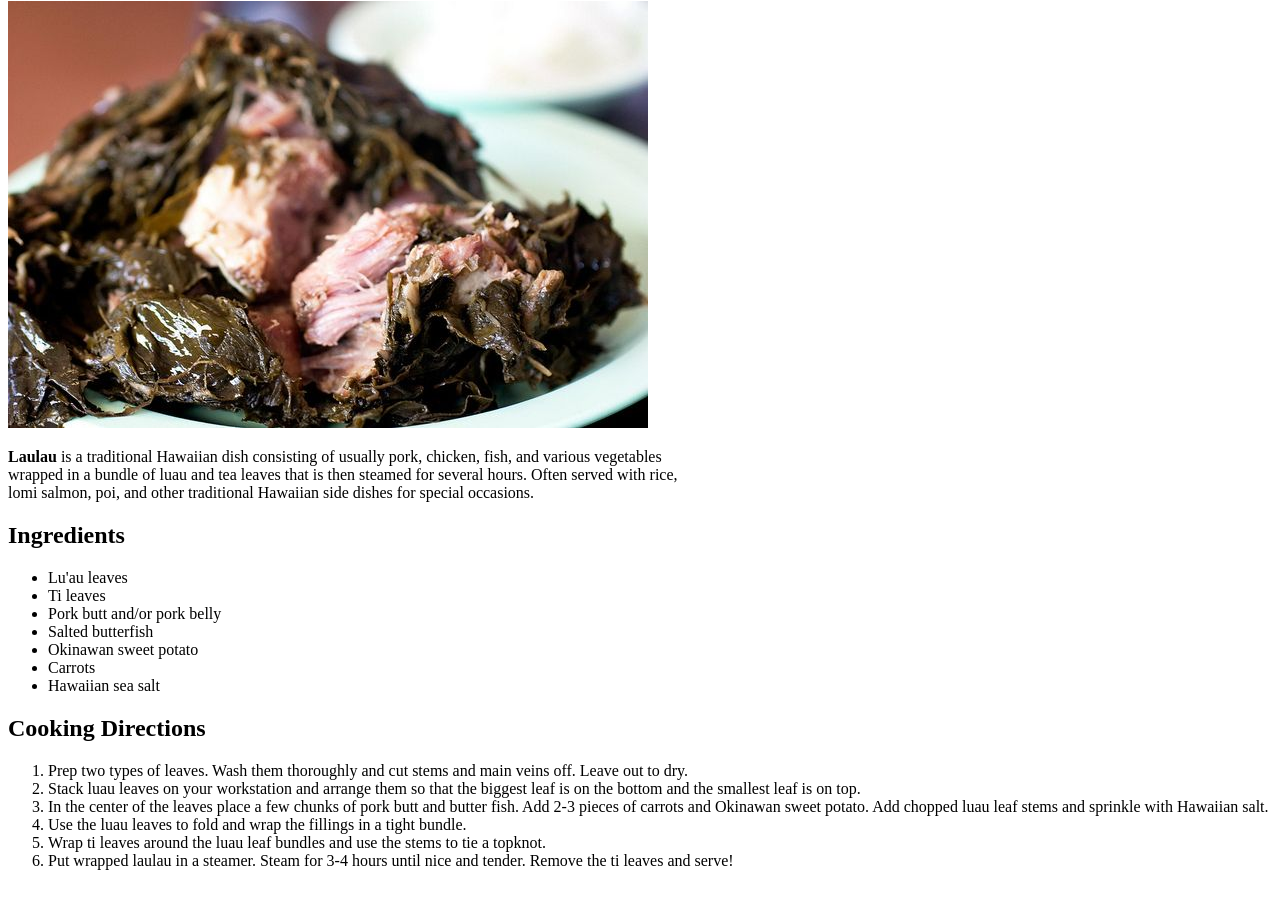
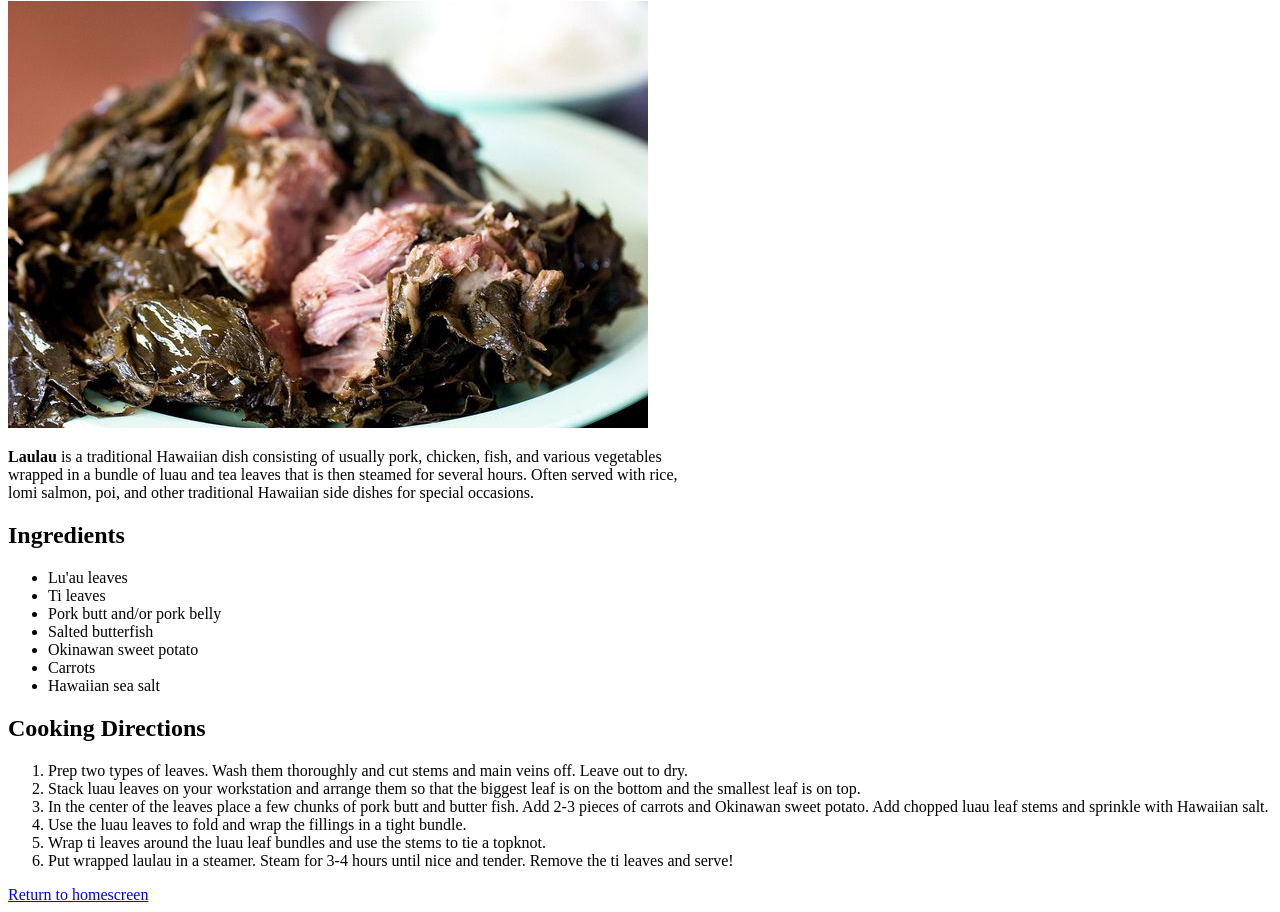
Before and after one commit to Fabi808/odin-recipes, a plain HTML site: page recipes/laulau.html in a window 1280 px wide. Shown: the part 79-991 px from the top of the page. Before the commit the page ends 965 px from the top, so only its background shows below. Drawn offline with Linux system fonts and the light colour scheme.

Commit message:
Add a return to home screen hyperlink to laulau page

```diff
--- a/recipes/laulau.html
+++ b/recipes/laulau.html
@@ -39,5 +39,6 @@
         <li>Put wrapped laulau in a steamer. Steam for 3-4 hours until nice and tender. Remove the ti leaves and serve!</li>
     </ol>
 
+    <a href="../index.html">Return to homescreen</a>
 </body>
 </html>
```
